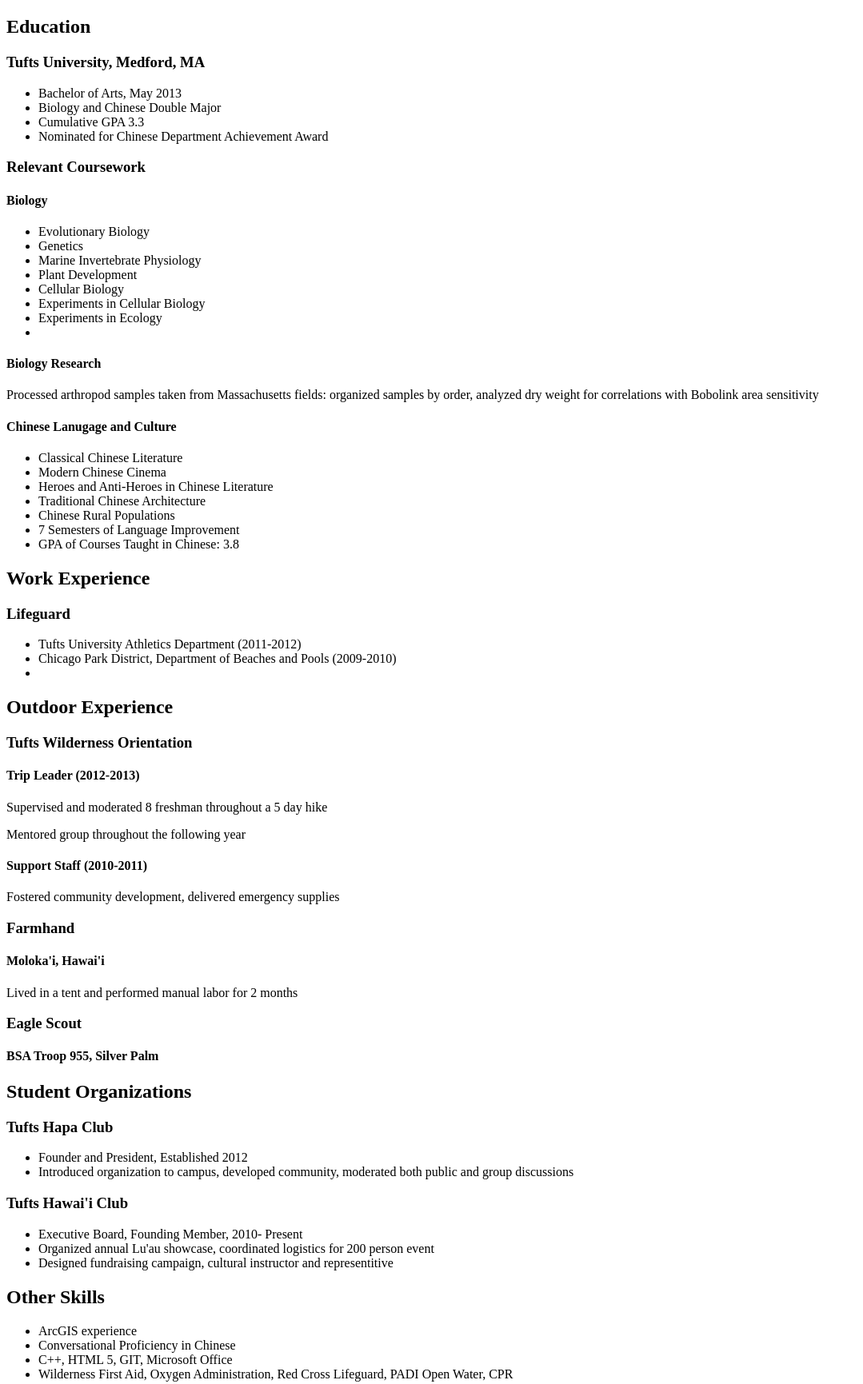
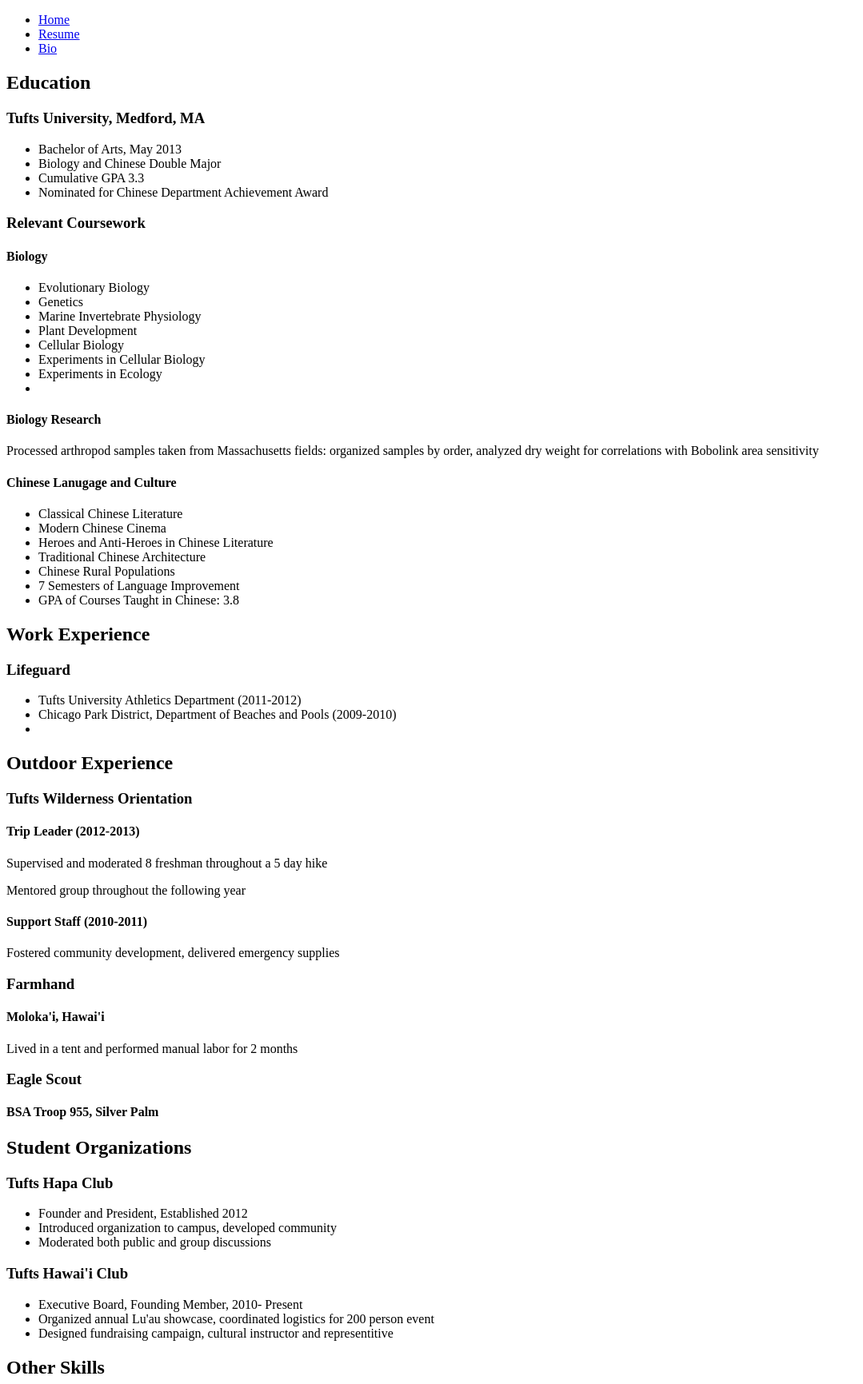
Before and after one commit to hapanation/hapanation.github.com, a plain HTML site: page resume.html in a window 1280 px wide. Shown: the top 1731 px of the page at 80% size, without its empty margins (0-1079 px from the left). Drawn offline with Linux system fonts and the light colour scheme.

Commit message:
added links for nav bar

```diff
--- a/resume.html
+++ b/resume.html
@@ -3,9 +3,18 @@
 
   <head>
     <title>Joseph Wat</title>
+    <link media="screen and (min-device-width:1000px)" href="computer_format.css" rel ="stylesheet">
   </head>
 
   <body>
+    <div id="navbar">
+      <ul>
+	<li><a href="index.html">Home</a></li>
+	<li><a href="resume.html">Resume</a></li>
+	<li><a href="bio.html">Bio</a></li>
+      </ul>
+    </div>
+
 
     <div id="resume">
       <h2>Education</h2>
@@ -65,7 +74,8 @@
            <h3>Tufts Hapa Club</h3>
 	     <ul>
 	       <li>Founder and President, Established 2012</li>
-	<li>Introduced organization to campus, developed community, moderated both public and group discussions</li>
+	       <li>Introduced organization to campus, developed community</li>
+	       <li>Moderated both public and group discussions</li>
 	     </ul>
 	   <h3>Tufts Hawai'i Club</h3>
 	     <ul>
@@ -82,3 +92,5 @@
 	  <li>Wilderness First Aid, Oxygen Administration, Red Cross Lifeguard, PADI Open Water, CPR</li>
 	</ul>
     </div>
+
+</html>
```
Lines whose indentation alone changed are shown as unchanged.
